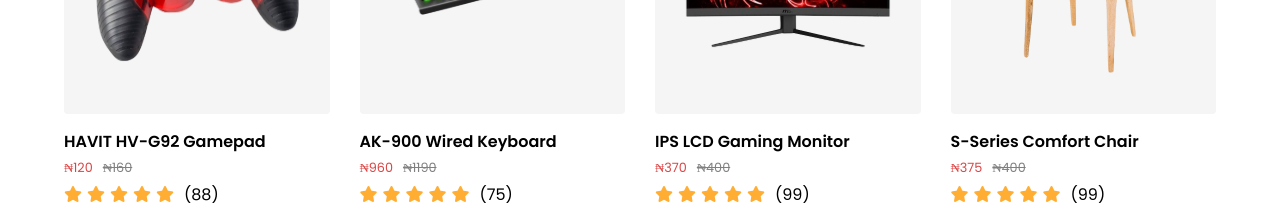
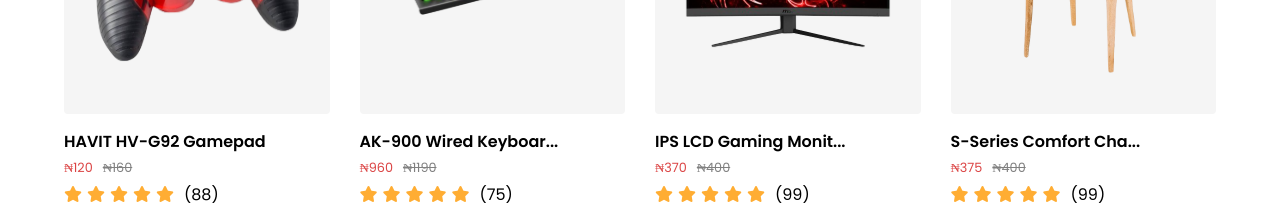
Before and after one commit to Abolore200/aboMart, an Angular app: page / in a window 1280 px wide. Shown: the part 880-1099 px from the top of the page. Built offline with nearby package versions, Linux system fonts and the light colour scheme.

Commit message:
updated header component and login form validation

```diff
--- a/src/app/header/header.component.html
+++ b/src/app/header/header.component.html
@@ -24,7 +24,7 @@
       <div class="menu-card">
         <div class="menu-logo">
           <button (click)="toggleMenu()"><i class="fa-solid fa-bars"></i></button>
-          <a [routerLink]="''">aboMart</a>
+          <a [routerLink]="''" (click)="hideNavBar()">aboMart</a>
         </div>
         <div class="menu-headers">
           <div class="menu-category" #removeNavBar [ngClass]="hideMenu ? 'absolute' : ''">
--- a/src/app/home/home.component.html
+++ b/src/app/home/home.component.html
@@ -102,7 +102,7 @@
                             </button>
                         </div>
                         <div class="product-description" [routerLink]="['/product/', product.id]">
-                            <div class="product-name"><p>{{product.name}}</p></div>
+                            <div class="product-name"><p>{{product.name.length <= 20 ? product.name : product.name.substring(0,20) + '...' }}</p></div>
                             <div class="product-price">
                                 <p>&#x20A6;{{product.price}}</p>
                                 <p>&#x20A6;{{product.old}}</p>
--- a/src/app/login/login.component.html
+++ b/src/app/login/login.component.html
@@ -45,8 +45,8 @@
                             #password="ngModel"
                             ngModel
                             [ngStyle]="{borderBottomColor: password.valid ? '#28a745' : ''}">
-                            <span *ngIf="password.valid && password.touched" class="error">This field is required</span>
                         </label>
+                        <span *ngIf="password.invalid && password.touched" class="error">This field is required</span>
                     </div>
                     <div class="form-input">
                         <div class="submit-btn">
```
